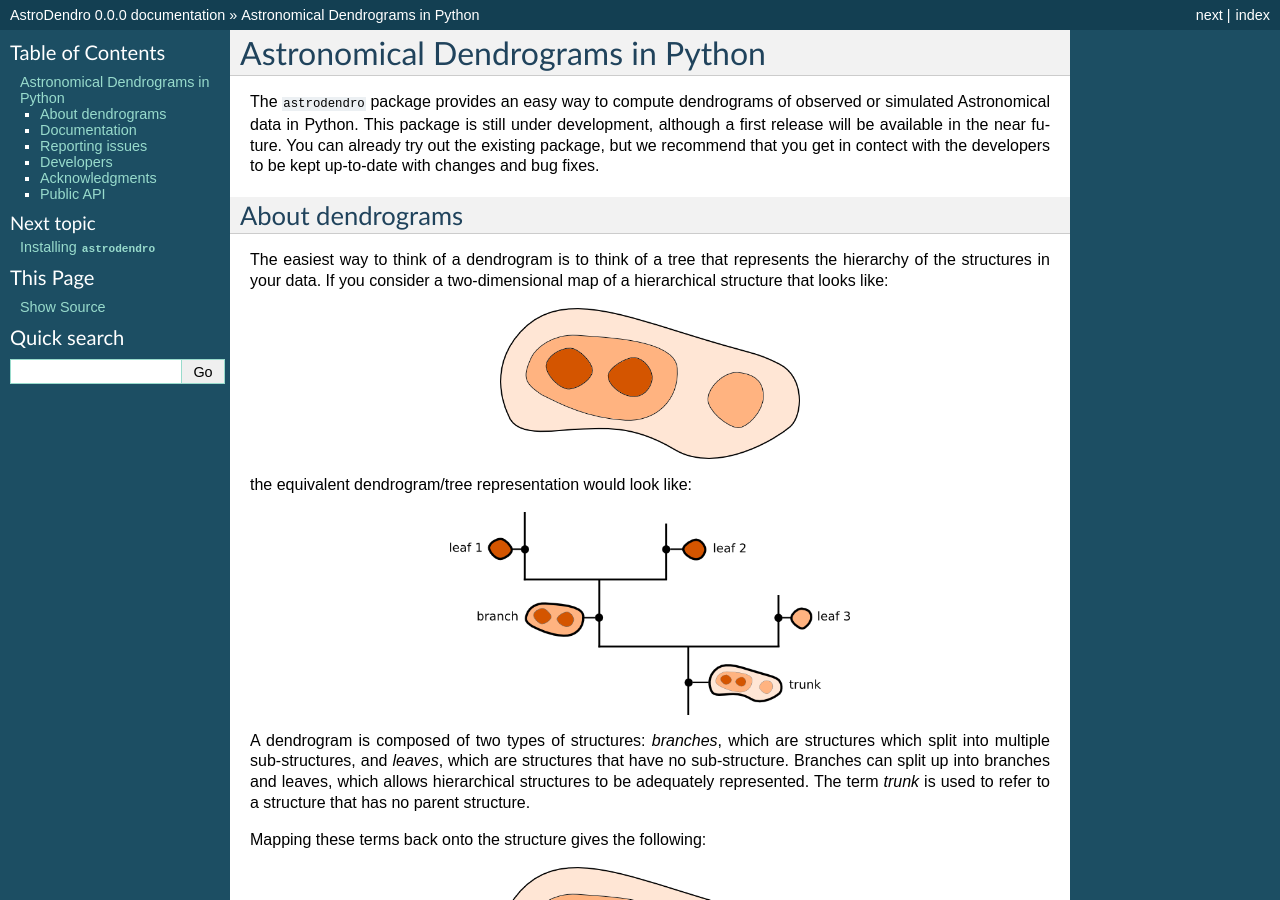
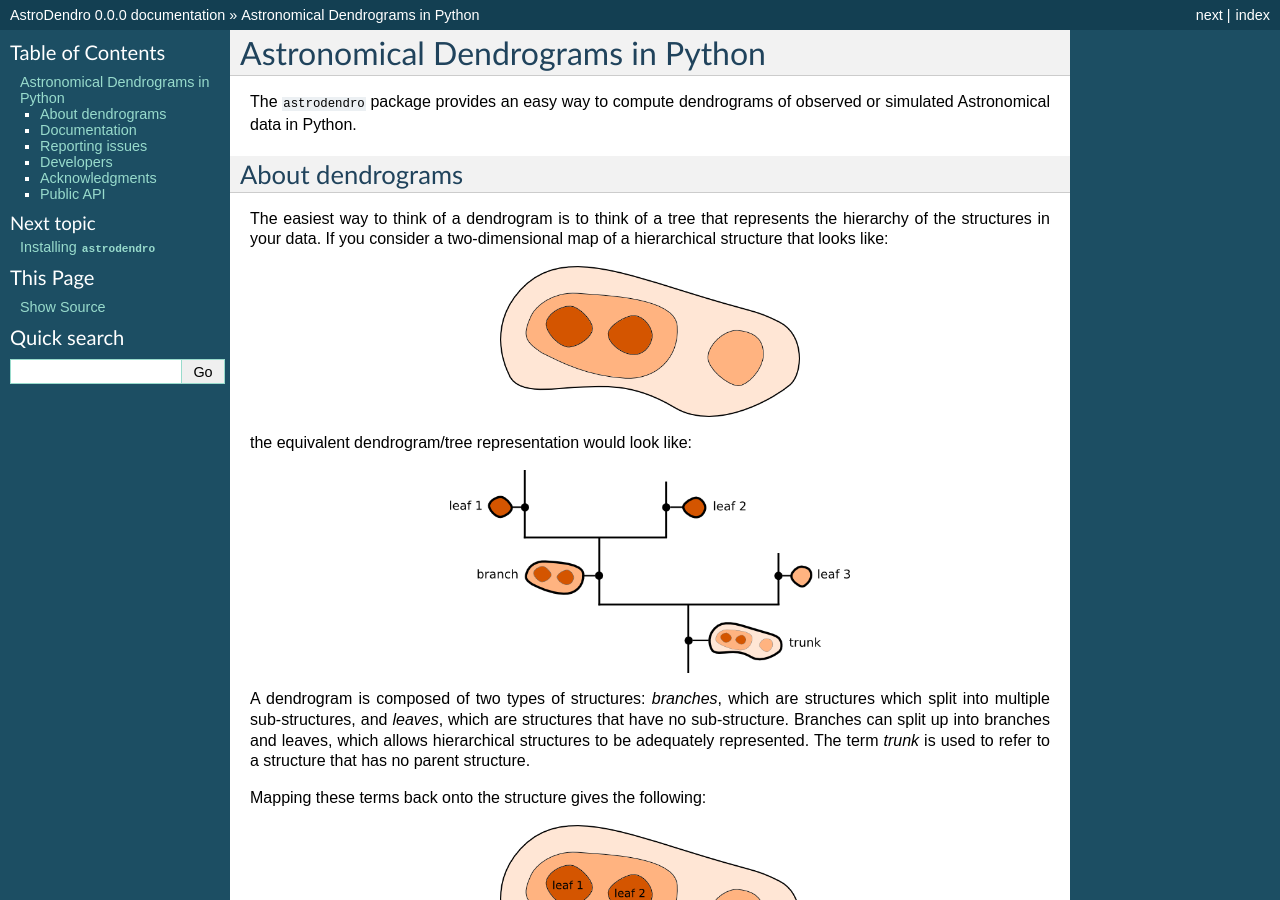
Before and after one commit to dendrograms/astrodendro, a Sphinx documentation site: the page built from docs/index.rst, in a window 1280 px wide and 900 px high. Built offline with Sphinx 7.4.7, drawn with Linux system fonts in a browser that asks for light colours.

Commit message:
small doc tweaks

```diff
--- a/docs/index.rst
+++ b/docs/index.rst
@@ -2,10 +2,7 @@ Astronomical Dendrograms in Python
 ==================================
 
 The ``astrodendro`` package provides an easy way to compute dendrograms of
-observed or simulated Astronomical data in Python. This package is still under
-development, although a first release will be available in the near future.
-You can already try out the existing package, but we recommend that you get in
-contect with the developers to be kept up-to-date with changes and bug fixes.
+observed or simulated Astronomical data in Python.
 
 About dendrograms
 -----------------
```
Also changed, not shown: other parts of docs/index.rst (+1 -0 lines), README.md (+5 -4 lines).
